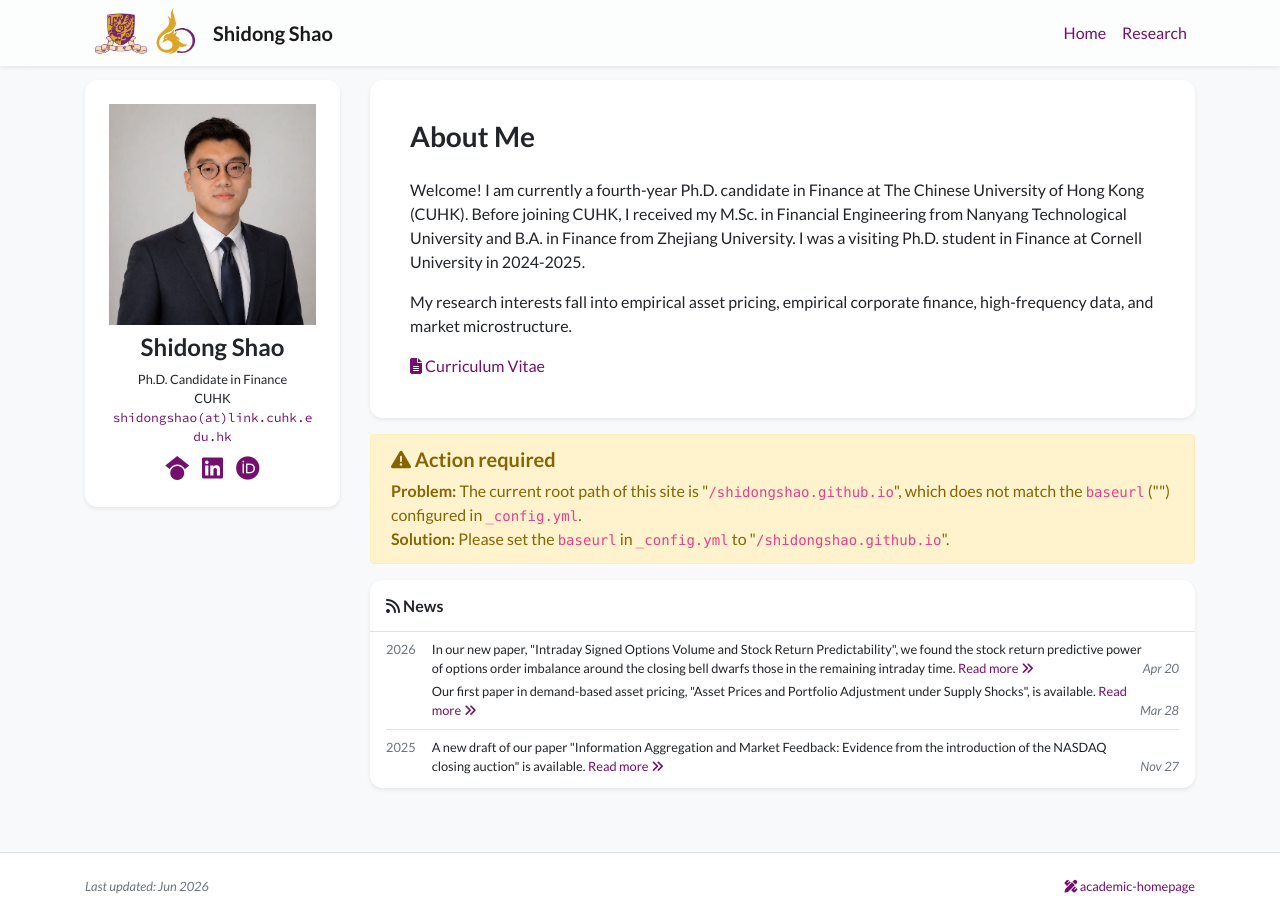
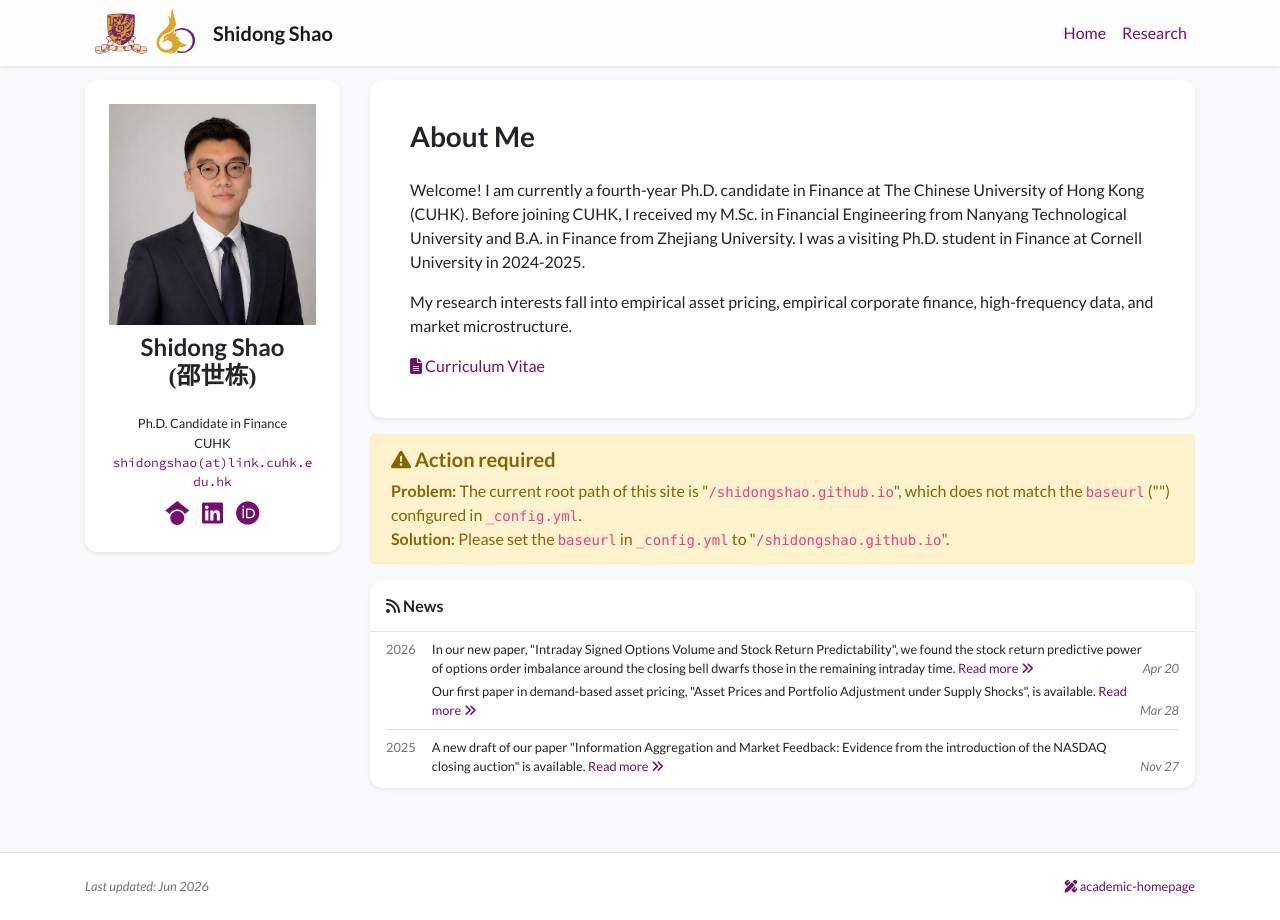
Before and after one commit to shidongshao/shidongshao.github.io, a Jekyll site: the page built from index.html, in a window 1280 px wide. Built offline with Jekyll 4.4.1, drawn with Linux system fonts in a browser that asks for light colours; nearby versions of some CDN libraries; a style sheet for code colours, icons or effects is not loaded.

Commit message:
Update personal website

```diff
--- a/_includes/widgets/profile_card_mini.html
+++ b/_includes/widgets/profile_card_mini.html
@@ -22,7 +22,8 @@
                 </div>
                 <div class="row">
                     <div class="col text-center h4">
-                        {{ site.data.profile.primary_name }}
+                        {{ site.data.profile.primary_name }}<p style="font-family: 'STFangsong', 'Fangsong', serif;">
+                         ({{ site.data.profile.secondary_name }})</p>
                     </div>
                 </div>
 
```
